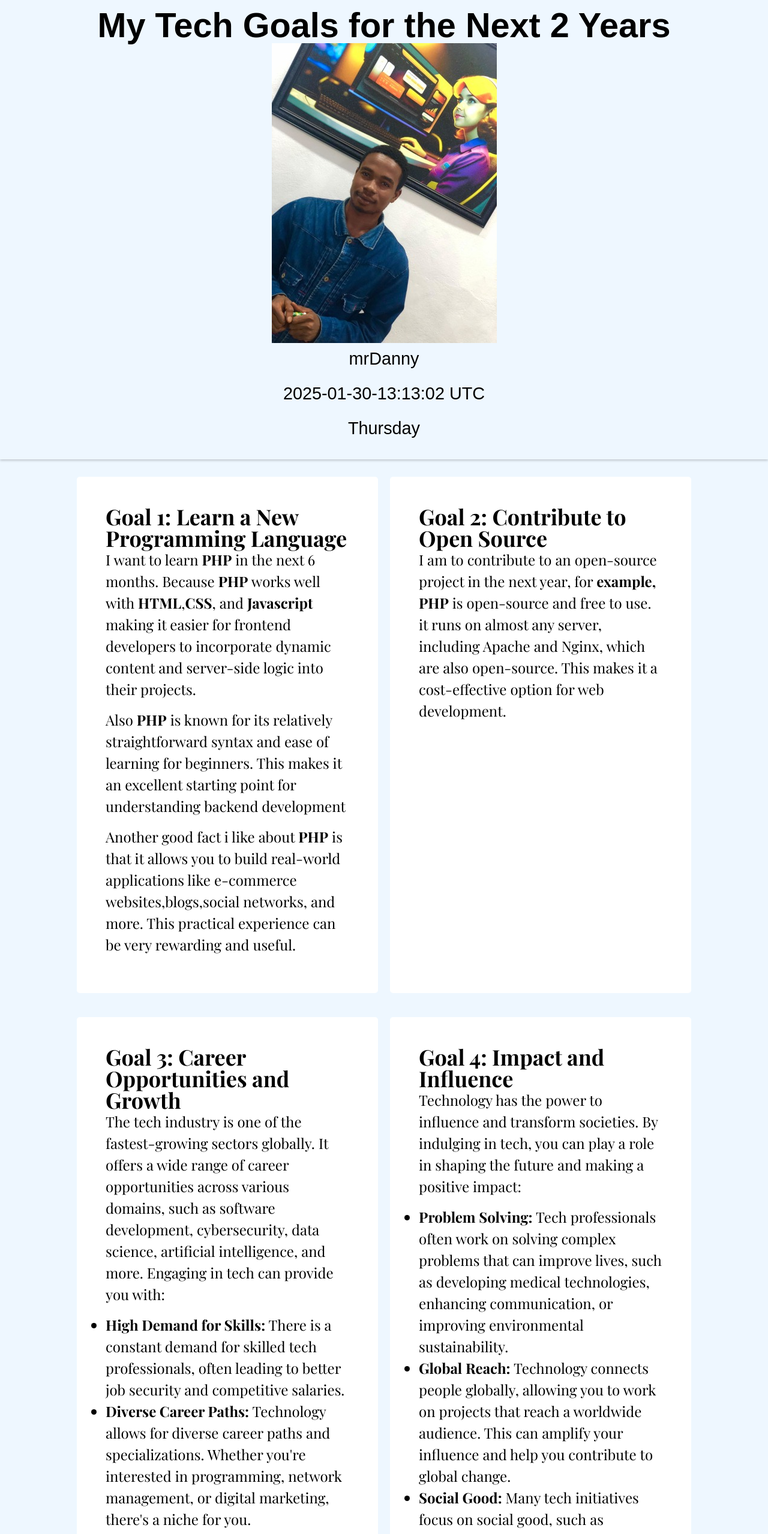
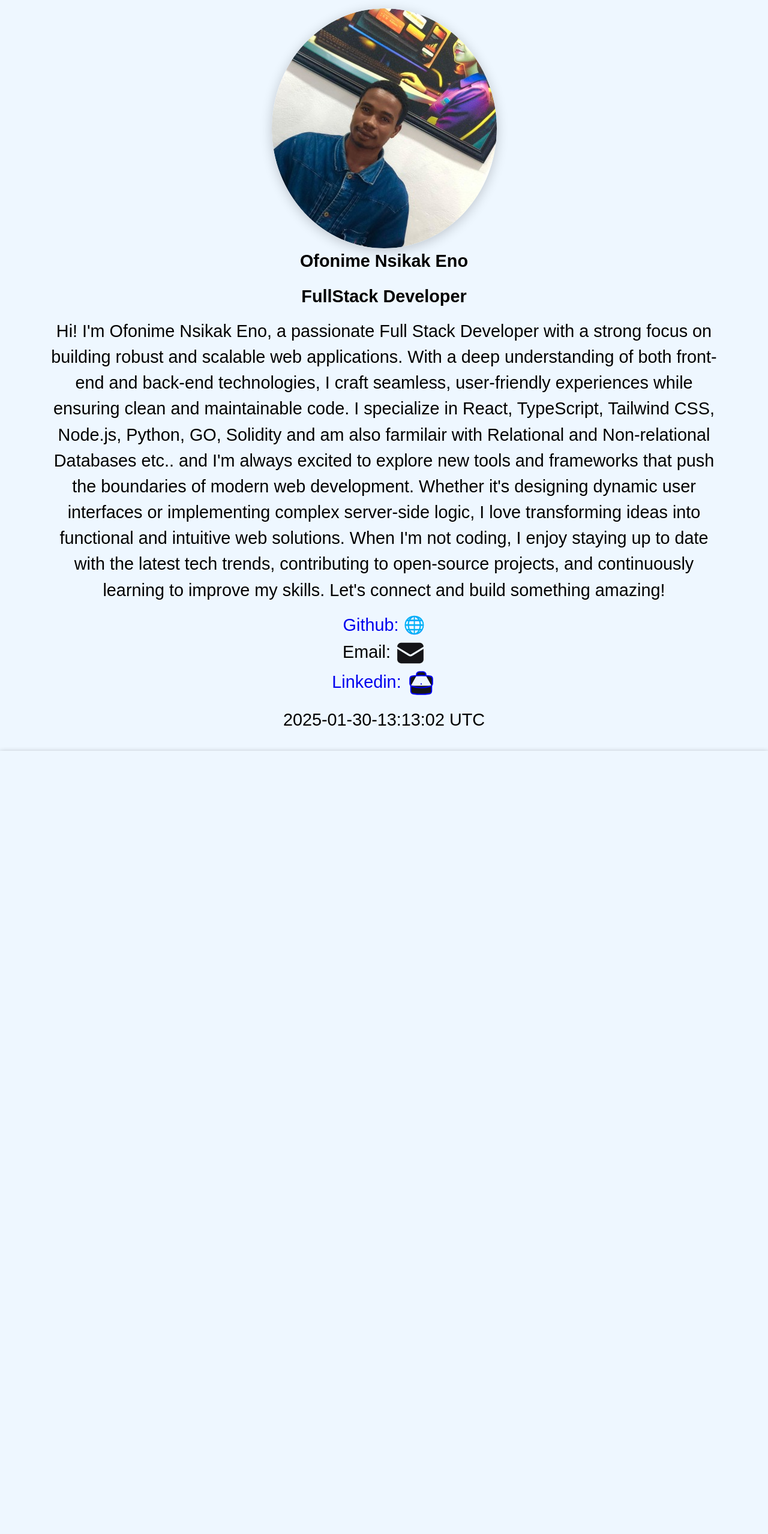
Before and after one commit to Dannynsikak/HNG-Frontend-project1, a plain HTML site: page index.html in a window 1280 px wide. Shown: the top 2558 px of the page at 60% size. After the commit the page ends 1276 px from the top, so only its background shows below. Drawn offline with nearby package versions, Linux system fonts and the light colour scheme; a web font is replaced by a local one.

Commit message:
created the profile card

```diff
--- a/index.html
+++ b/index.html
@@ -1,9 +1,9 @@
-<!doctype html>
+<!DOCTYPE html>
 <html lang="en">
   <head>
     <meta charset="UTF-8" />
     <meta name="viewport" content="width=device-width, initial-scale=1.0" />
-    <title>My Tech Goals</title>
+    <title>Profile Card</title>
     <link rel="preconnect" href="https://fonts.googleapis.com" />
     <link rel="preconnect" href="https://fonts.gstatic.com" crossorigin />
     <link
@@ -16,151 +16,52 @@
   <body>
     <header>
       <div class="header">
-        <h1 class="h1_element">My Tech Goals for the Next 2 Years</h1>
-
         <div class="box">
           <img
             width="375"
             height="500"
-            data-testid="slackProfilePicture"
+            data-testid="profilePicture"
             src="./imgs/img_off2.jpeg"
             alt="photo of a male web-developer"
             class="image"
           />
         </div>
-        <p data-testid="slackDisplayName">mrDanny</p>
-        <p data-testid="currentTimeUTC" id="utc-time"></p>
-        <p data-testid="currentDay"></p>
-      </div>
-    </header>
-    <main>
-      <article class="goals">
-        <section class="goal">
-          <h2>Goal 1: Learn a New Programming Language</h2>
-          <p>
-            I want to learn <strong>PHP</strong> in the next 6 months. Because
-            <strong>PHP</strong> works well with
-            <strong>HTML</strong>,<strong>CSS</strong>, and
-            <strong>Javascript</strong> making it easier for frontend developers
-            to incorporate dynamic content and server-side logic into their
-            projects.
+        <p data-testid="fullName">Ofonime Nsikak Eno</p>
+        <p data-testid="jobTitle">FullStack Developer</p>
+        <p data-testid="shortBio" class="text">
+          Hi! I'm Ofonime Nsikak Eno, a passionate Full Stack Developer with a
+          strong focus on building robust and scalable web applications. With a
+          deep understanding of both front-end and back-end technologies, I
+          craft seamless, user-friendly experiences while ensuring clean and
+          maintainable code. I specialize in React, TypeScript, Tailwind CSS,
+          Node.js, Python, GO, Solidity and am also farmilair with Relational
+          and Non-relational Databases etc.. and I'm always excited to explore
+          new tools and frameworks that push the boundaries of modern web
+          development. Whether it's designing dynamic user interfaces or
+          implementing complex server-side logic, I love transforming ideas into
+          functional and intuitive web solutions. When I'm not coding, I enjoy
+          staying up to date with the latest tech trends, contributing to
+          open-source projects, and continuously learning to improve my skills.
+          Let's connect and build something amazing!
         </p>
-          <p>
-            Also <strong>PHP</strong> is known for its relatively
-            straightforward syntax and ease of learning for beginners. This
-            makes it an excellent starting point for understanding backend
-            development
-          </p>
-          <p>
-            Another good fact i like about <strong>PHP</strong> is that it
-            allows you to build real-world applications like e-commerce
-            websites,blogs,social networks, and more. This practical experience
-            can be very rewarding and useful.
-          </p>
-        </section>
-        <section class="goal">
-          <h2>Goal 2: Contribute to Open Source</h2>
-          <p>
-            I am to contribute to an open-source project in the next year, for
-            <strong>example,</strong> <strong>PHP</strong> is open-source and
-            free to use. it runs on almost any server, including Apache and
-            Nginx, which are also open-source. This makes it a cost-effective
-            option for web development.
-          </p>
-        </section>
-        <section class="goal">
-          <h2>Goal 3: Career Opportunities and Growth</h2>
-          <p>
-            The tech industry is one of the fastest-growing sectors globally. It
-            offers a wide range of career opportunities across various domains,
-            such as software development, cybersecurity, data science,
-            artificial intelligence, and more. Engaging in tech can provide you
-            with:
-          </p>
-          <ul>
-            <li>
-              <strong>High Demand for Skills:</strong> There is a constant
-              demand for skilled tech professionals, often leading to better job
-              security and competitive salaries.
+        <p data-testid="currentLocation" id="location"></p>
+        <ul data-testid="socialLinks" class="social-links">
+          <li data-testid="githubLink">
+            <a
+              href="https://github.com/Dannynsikak"
+              target="_blank"
+              rel="noopener"
+              class="social-icon"
+              >Github: 🌐</a
+            >
           </li>
-            <li>
-              <strong>Diverse Career Paths:</strong> Technology allows for
-              diverse career paths and specializations. Whether you're
-              interested in programming, network management, or digital
-              marketing, there's a niche for you.
-            </li>
-            <li>
-              <strong>Innovation and Entrepreneurship:</strong> The tech field
-              is ripe with opportunities for innovation. Many successful
-              startups and tech companies were founded by individuals who saw a
-              problem and used technology to create a solution.
-            </li>
-          </ul>
-        </section>
-        <section class="goal">
-          <h2>Goal 4: Impact and Influence</h2>
-          <p>
-            Technology has the power to influence and transform societies. By
-            indulging in tech, you can play a role in shaping the future and
-            making a positive impact:
-          </p>
-          <ul>
-            <li>
-              <strong>Problem Solving:</strong> Tech professionals often work on
-              solving complex problems that can improve lives, such as
-              developing medical technologies, enhancing communication, or
-              improving environmental sustainability.
-            </li>
-            <li>
-              <strong>Global Reach:</strong> Technology connects people
-              globally, allowing you to work on projects that reach a worldwide
-              audience. This can amplify your influence and help you contribute
-              to global change.
-            </li>
-            <li>
-              <strong>Social Good:</strong> Many tech initiatives focus on
-              social good, such as improving education through e-learning
-              platforms, increasing accessibility for people with disabilities,
-              and developing apps for health and well-being.
-            </li>
-          </ul>
-        </section>
-      </article>
-    </main>
-    <footer>
-      <div class="main_footer">
-        <div class="footer">
-          <div class="wrapper">
-            <p class="p_wrapper">
-              Check out advanced crash courses in various technologies at
-              <a data-testid="hngLink" href="http://hng.tech/learn">HNG Learn</a
-              >. These self-paced courses are led by experts and designed to
-              help you improve your skills and career prospects.
-            </p>
-            <p class="p_wrapper">
-              Explore
-              <a data-testid="keywordLink" href="http://keyword.dog/"
-                >KeywordDog</a
-              >
-              for AI-powered SEO optimization. It offers keyword research,
-              optimization, and content generation to help you dominate search
-              rankings.
-            </p>
-            <p class="p_wrapper">
-              Discover
-              <a data-testid="scrapeanywebLink" href="http://scrapeanyweb.site/"
-                >ScrapeAnyWeb</a
-              >
-              for easy web scraping. This desktop tool lets you extract data
-              from any website, find errors, and scrape authenticated sites
-              using Chrome.
-            </p>
-          </div>
+          <li data-testid="emailAddress">
             <a
               href="mailto:nsikakdanny11@gmail.com"
-            data-testid="slackEmail"
+              target="_blank"
+              rel="noopener"
               class="link"
-            >Slack Email:
+              >Email:
               <span>
                 <svg
                   xmlns="http://www.w3.org/2000/svg"
@@ -177,9 +78,40 @@
                 </svg>
               </span>
             </a>
+          </li>
+          <li>
+            <a
+              href="https://www.linkedin.com/in/ofonime-eno-bb77a6345/"
+              target="_blank"
+              rel="noopener"
+              class="linkedin-icon"
+            >
+              Linkedin:
+              <svg
+                xmlns="http://www.w3.org/2000/svg"
+                fill="none"
+                viewBox="0 0 24 24"
+                strokeWidth="{1.5}"
+                stroke="currentColor"
+                class="size-6 svg_icon"
+              >
+                <path
+                  strokeLinecap="round"
+                  strokeLinejoin="round"
+                  d="M20.25 14.15v4.25c0 1.094-.787 2.036-1.872 2.18-2.087.277-4.216.42-6.378.42s-4.291-.143-6.378-.42c-1.085-.144-1.872-1.086-1.872-2.18v-4.25m16.5 0a2.18 2.18 0 0 0 .75-1.661V8.706c0-1.081-.768-2.015-1.837-2.175a48.114 48.114 0 0 0-3.413-.387m4.5 8.006c-.194.165-.42.295-.673.38A23.978 23.978 0 0 1 12 15.75c-2.648 0-5.195-.429-7.577-1.22a2.016 2.016 0 0 1-.673-.38m0 0A2.18 2.18 0 0 1 3 12.489V8.706c0-1.081.768-2.015 1.837-2.175a48.111 48.111 0 0 1 3.413-.387m7.5 0V5.25A2.25 2.25 0 0 0 13.5 3h-3a2.25 2.25 0 0 0-2.25 2.25v.894m7.5 0a48.667 48.667 0 0 0-7.5 0M12 12.75h.008v.008H12v-.008Z"
+                />
+              </svg>
+            </a>
+          </li>
+        </ul>
+        <p data-testid="currentTimeUTC" id="utc-time"></p>
       </div>
+    </header>
+    <footer>
+      <div class="main_footer">
+        <div class="footer"></div>
       </div>
     </footer>
-    <script src="./script.js" defer></script>
+    <script src="./script.js"></script>
   </body>
 </html>
--- a/style.css
+++ b/style.css
@@ -16,20 +16,36 @@
   font-family: "Playfair Display", serif;
   font-size: 1.5rem;
   background-color: #eef7ff;
+  color: black;
 }
 
 .header {
   font-family: Arial, Helvetica, sans-serif;
-  font-weight: 500;
+  font-weight: 600;
   line-height: 1;
   font-size: 1.2rem;
-  /* width: 80%; */
-  margin-bottom: 1em;
+  width: 90%;
   text-align: center;
-  box-shadow: 0 2px 4px rgba(0, 0, 0, 0.2);
   padding: 0.5em;
+  line-height: 1;
+  margin: 0 auto;
 }
 
+.text {
+  max-width: 1750px;
+  font-weight: 500;
+}
+
+#location {
+  font-weight: 500;
+}
+.social-links {
+  font-weight: 500;
+  list-style: none; /* Removes the bullet points */
+}
+#utc-time {
+  font-weight: 500;
+}
 a {
   text-decoration: none;
 }
@@ -44,30 +60,11 @@ a {
   width: 50px;
   height: 50px;
   vertical-align: middle; /* Aligns the SVG icon with the text */
-  fill: blue;
+  fill: rgb(21, 21, 24);
 
   /* display: inline-block; */
   /* color: blue; */
 }
-
-.goals {
-  width: 80%;
-  margin: 0 auto;
-  max-width: 1750px;
-}
-
-.goal {
-  flex: 1 1 40%;
-  margin-bottom: 20px;
-  padding: 2em;
-  border-radius: 5px;
-  background-color: #fff;
-  /* Removed individual section styling for consistency */
-}
-
-/* .h1_element {
-  background-color: #fff;
-} */
 
 p,
 ul {
@@ -91,27 +88,20 @@ footer {
   padding: 0.5em;
 }
 
-.p_wrapper {
-  flex: 1 1 40%;
-  /* border: 2px solid gold; */
-}
-
-h2 {
-  line-height: 1;
-}
-
 .box {
   width: 375px;
-  height: 500px;
-  /* text-align: center; */
-  display: contents;
-  /* background-color: aqua; */
+  height: 400px;
+  border-radius: 90%; /* Adjust for more or less roundness */
+  overflow: hidden; /* Ensures the image follows the shape */
+  margin: 0 auto;
+  box-shadow: 0 4px 20px rgba(0, 0, 0, 0.2); /* Optional: Adds depth */
 }
 
 .image {
-  max-width: 100%;
-
-  /* min-height: auto; */
+  width: 100%;
+  height: 100%;
+  object-fit: cover; /* Ensures the image fills the div properly */
+  border-radius: 100%;
 }
 
 @media (min-width: 1000px) {
```
Also changed, not shown: script.js (+33 -1 lines). Lines whose indentation alone changed are shown as unchanged.
